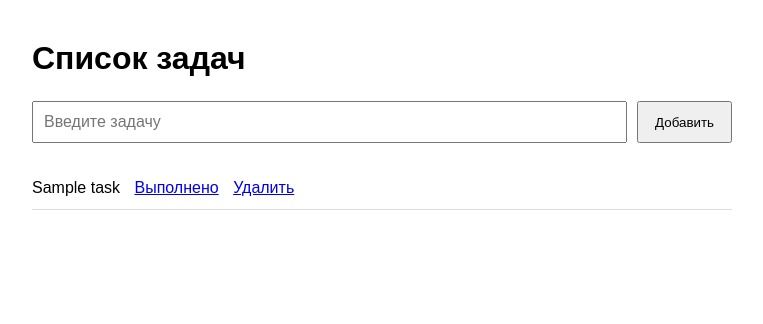
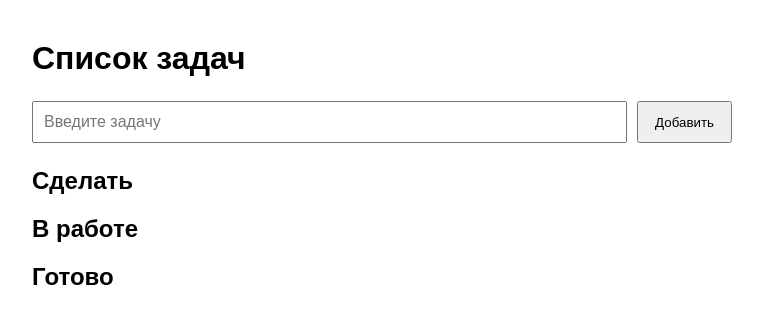
Before and after one commit to cytns/todo-flask, a Flask app: template templates/index.html in a window 1280 px wide. Shown: the top 324 px of the page, without its empty margins (258-1021 px from the left). Run offline with Flask 3, Linux system fonts and the light colour scheme; the template is opened without the code that fills it: most values are stand-ins (such as "Sample title", 1, 10 or a date in 2020).

Commit message:
Добавил списки

```diff
--- a/templates/index.html
+++ b/templates/index.html
@@ -16,18 +16,41 @@
 
       <button type="submit">Добавить</button>
     </form>
+    <h2>Сделать</h2>
     <ul>
       {% for task in tasks %}
+      {% if task["is_done"] == 0 %}
       <li>
-        {% if task["is_done"] %}
-        <s>{{ task["title"] }}</s>
-        {% else %} {{ task["title"] }}
-
+        {{ task["title"] }}
         <a href="/done/{{ task['id'] }}">Выполнено</a>
-        {% endif %}
-
         <a href="/delete/{{ task['id'] }}">Удалить</a>
       </li>
+      {% endif %}
+      {% endfor %}
+    </ul>
+
+    <h2>В работе</h2>
+    <ul>
+      {% for task in tasks %}
+      {% if task["is_done"] == 2 %}
+      <li>
+        {{ task["title"] }}
+        <a href="/done/{{ task['id'] }}">Выполнено</a>
+        <a href="/delete/{{ task['id'] }}">Удалить</a>
+      </li>
+      {% endif %}
+      {% endfor %}
+    </ul>
+
+    <h2>Готово</h2>
+    <ul>
+      {% for task in tasks %}
+      {% if task["is_done"] == 1 %}
+      <li>
+        <s>{{ task["title"] }}</s>
+        <a href="/delete/{{ task['id'] }}">Удалить</a>
+      </li>
+      {% endif %}
       {% endfor %}
     </ul>
   </body>
```
